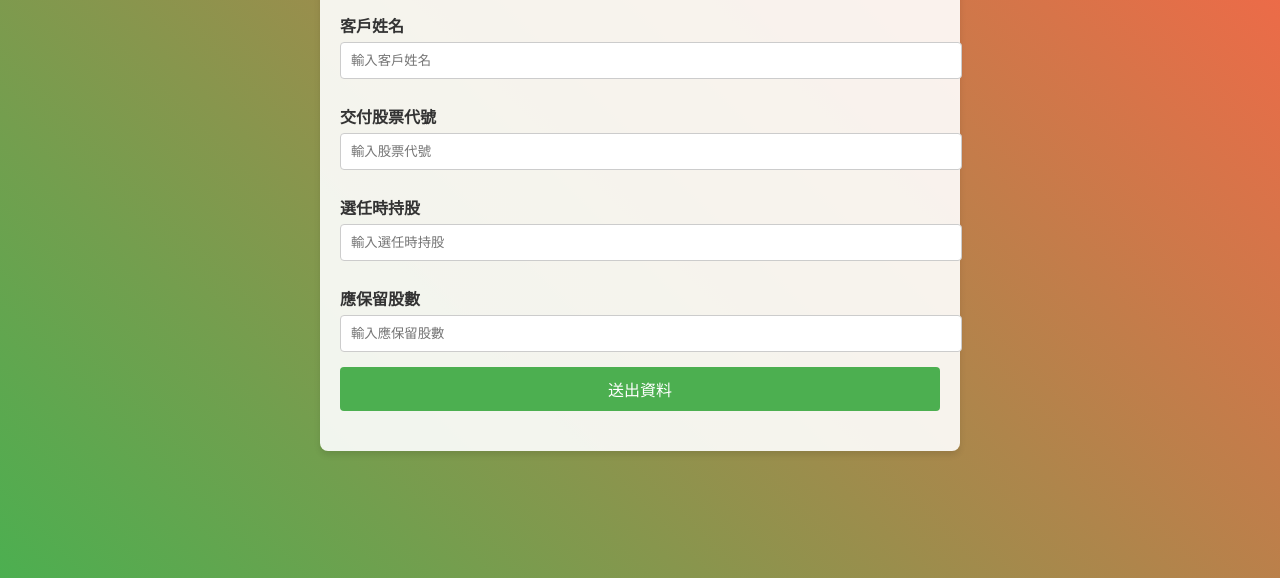
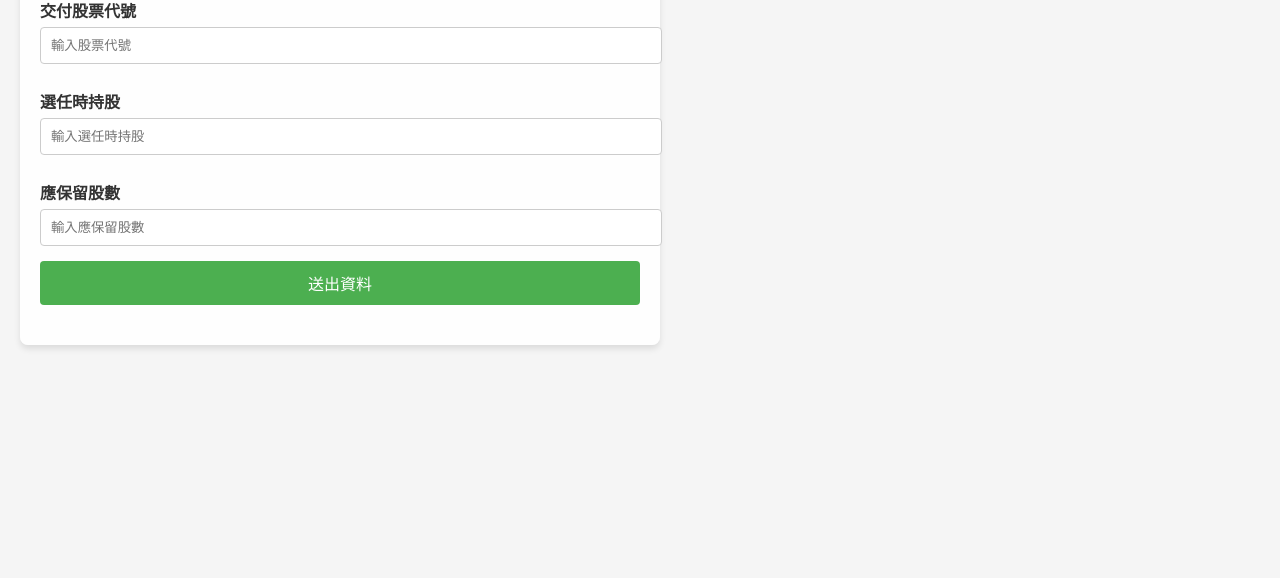
Before and after one commit to Meow-gic/Trust-Application-Form, a plain HTML site: page index.html in a window 1280 px wide. Shown: the part 222-800 px from the top of the page. Drawn offline with Linux system fonts and the light colour scheme.

Commit message:
Update index.html

```diff
--- a/index.html
+++ b/index.html
@@ -7,13 +7,10 @@
     <style>
         body {
             font-family: Arial, sans-serif;
+            background-color: #f5f5f5;
+            color: #333;
+            padding: 20px;
             margin: 0;
-            padding: 0;
-            background: linear-gradient(45deg, #4CAF50, #FF6347); /* 渐变背景 */
-            min-height: 100vh;
-            display: flex;
-            justify-content: center;
-            align-items: center;
         }
         .container {
             width: 90%;
```
